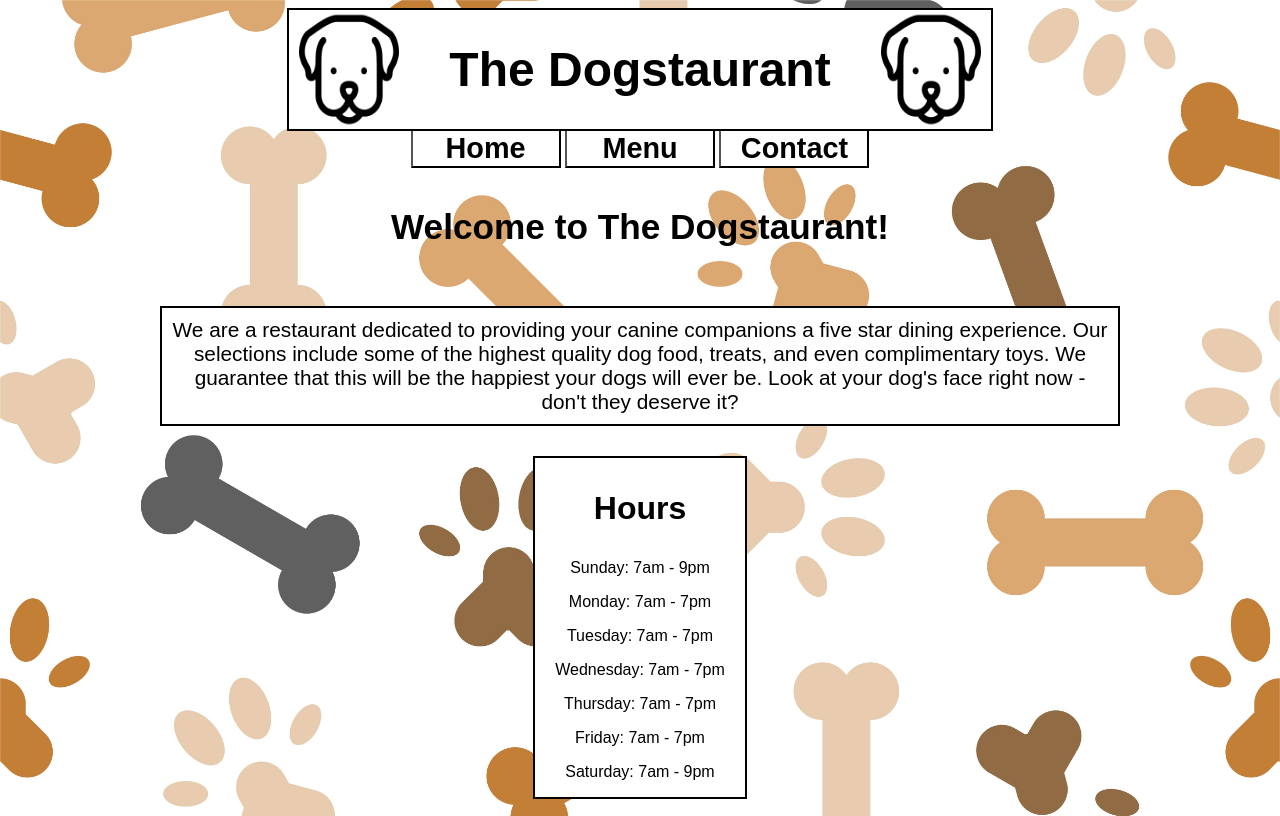
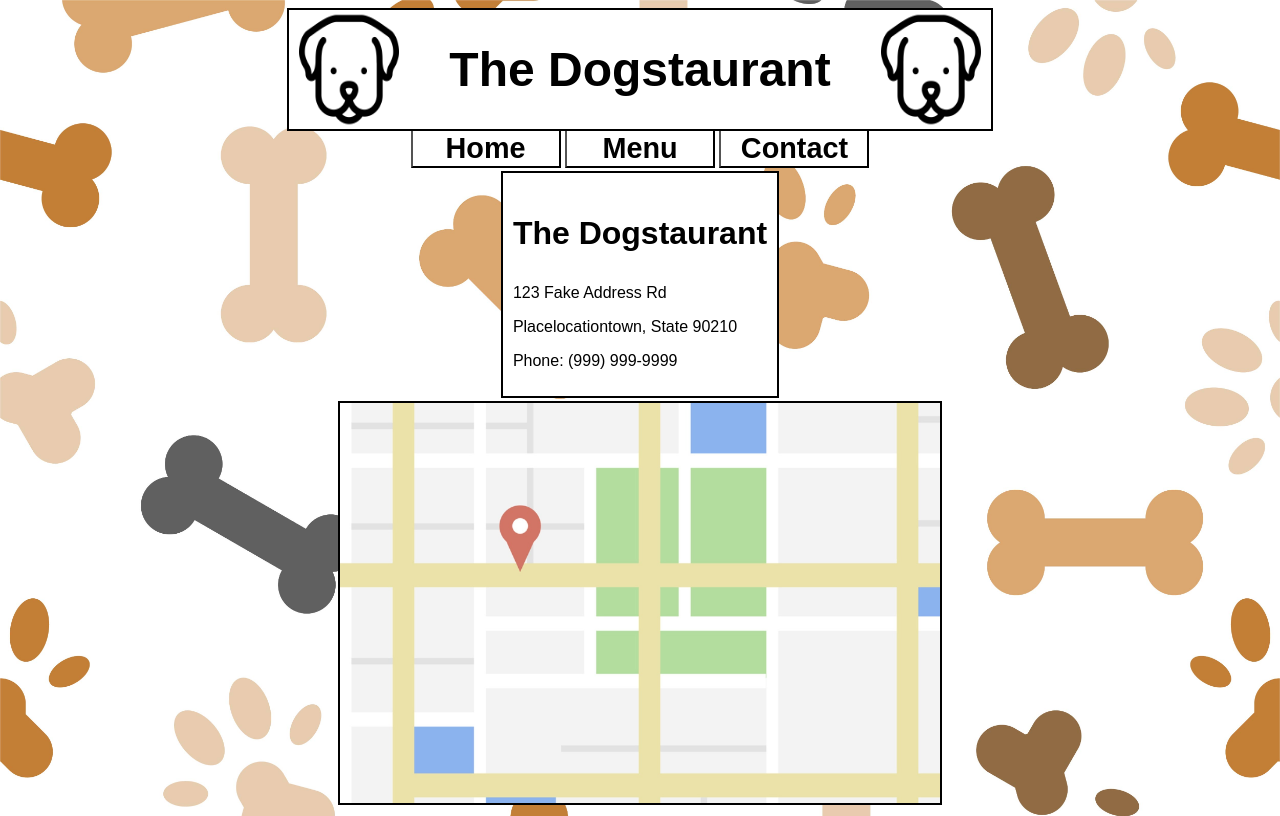
Before and after one commit to Locklear904/odin-restaurant, a website built with webpack: page src/index.html in a window 1280 px wide. Both pictures are taken after a click on the button "Contact". Built offline with nearby package versions, Linux system fonts and the light colour scheme.

Commit message:
Setup Contact Page
Create a simple contact page that populates with JavaScript when
the 'Contact' button tab is clicked. Also give it basic styling.

```diff
--- a/src/contact.js
+++ b/src/contact.js
@@ -1,5 +1,32 @@
+import mapImg from './images/fakeMap.jpg';
+
 function setupContact() {
-
+    const content = document.querySelector('#content');
+    //Setup Contact
+    const contactDiv = document.createElement('div');
+    contactDiv.setAttribute('id', 'contactDiv');
+    content.appendChild(contactDiv);
+    const contactName = document.createElement('h3');
+    contactName.setAttribute('id', 'contactName');
+    contactName.textContent = "The Dogstaurant";
+    contactDiv.appendChild(contactName);
+    const addressLineOne = document.createElement('p');
+    addressLineOne.setAttribute('class', 'contactAddress');
+    addressLineOne.textContent = "123 Fake Address Rd";
+    contactDiv.appendChild(addressLineOne);
+    const addressLineTwo = document.createElement('p');
+    addressLineTwo.setAttribute('class', 'contactAddress');
+    addressLineTwo.textContent = "Placelocationtown, State 90210";
+    contactDiv.appendChild(addressLineTwo);
+    const contactPhone = document.createElement('p');
+    contactPhone.setAttribute('id', 'contactPhone');
+    contactPhone.textContent = "Phone: (999) 999-9999";
+    contactDiv.appendChild(contactPhone);
+    //Setup Map
+    const fakeMapImg = document.createElement('img');
+    fakeMapImg.src = mapImg;
+    fakeMapImg.setAttribute('id', 'contactMap');
+    content.appendChild(fakeMapImg);
 };
 
 export { setupContact };
--- a/src/index.js
+++ b/src/index.js
@@ -33,6 +33,6 @@ tabHome.addEventListener('click', function() {
 tabMenu.addEventListener('click', function() {
     clickTab(setupMenu)
 });
-// // tabContact.addEventListener('click', function() {
-//     clickTab(setupContact)
-// });
+tabContact.addEventListener('click', function() {
+    clickTab(setupContact)
+});
--- a/src/style.css
+++ b/src/style.css
@@ -98,3 +98,14 @@ h3 {
 .menuItemImg {
     width: 400px;
 }
+
+#contactDiv {
+    background-color: white;
+    border: 2px solid black;
+    padding: 10px;
+}
+
+#contactMap {
+    width: 600px;
+    border: 2px solid black;
+}
```
Also changed, not shown: dist/794bd55896a3d56ee6b9.jpg (added), dist/main.js, src/images/fakeMap.jpg (added).
